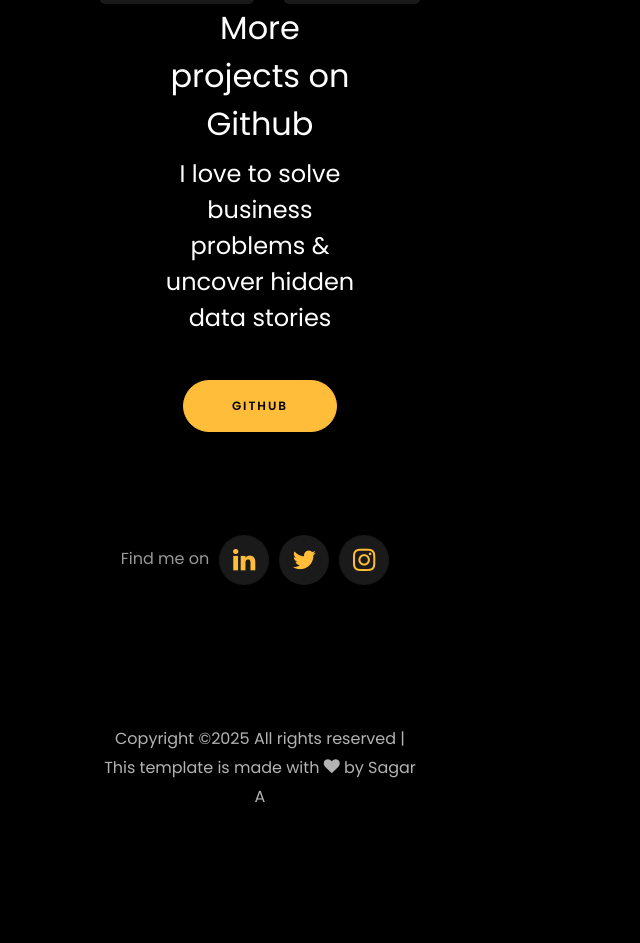
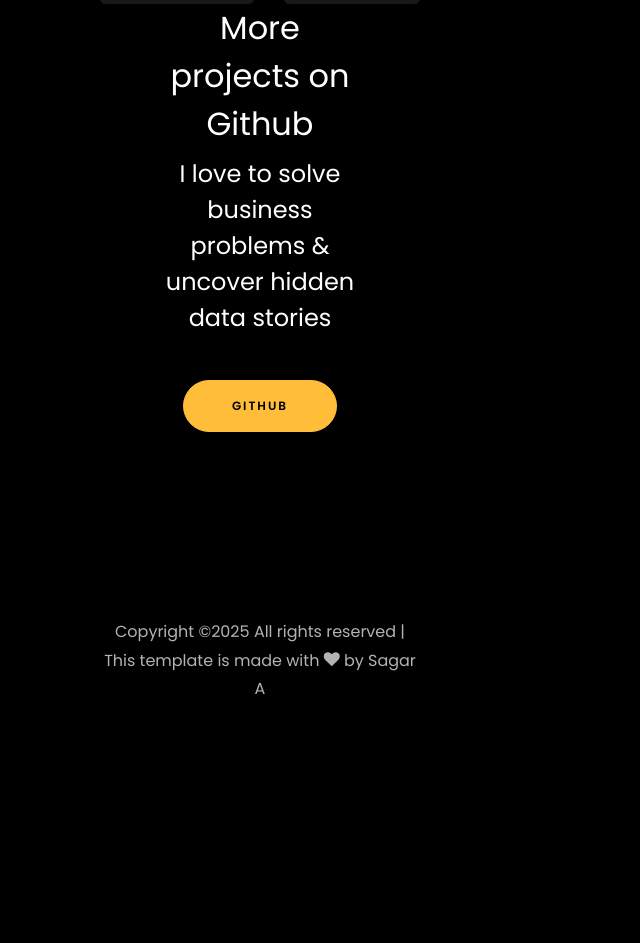
Before and after one commit to Iamsagar06/iamsagar.github.io, a plain HTML site: page index.html in a window 1280 px wide. Shown: the part 3083-4026 px from the top of the page, without its empty margins (0-640 px from the left). Drawn offline with Linux system fonts and the light colour scheme; files whose address does not match are found by name.

Commit message:
Update index.html

```diff
--- a/index.html
+++ b/index.html
@@ -577,17 +577,17 @@
 					<!-- <h2>Have a<span> Question?  </span> <a href="https://forms.gle/uLaTShUKXraAvHJ77" class="btn btn-primary py-3 px-5">Click Here</a> </h2>
 				</div> -->
 			<!-- </div> -->
-				<br>
+				<!-- <br>
 					<ul class="ftco-footer-social list-unstyled d-flex justify-content-center align-items-center mb-0">
 					  <li class="ftco-animate normal-txt">Find me on  </li>
-					  <!-- <li class="ftco-animate"><a href="https://www.youtube.com/@RishabhMishraOfficial"><span class="icon-youtube"></span></a></li> -->
+					 <li class="ftco-animate"><a href="https://www.youtube.com/@RishabhMishraOfficial"><span class="icon-youtube"></span></a></li>
 					  <li class="ftco-animate"><a href="https://www.linkedin.com/in/sri-sagar-a-60a184271/"><span class="icon-linkedin"></span></a></li>
 					  <li class="ftco-animate"><a href="https://twitter.com/iamsagar_06"><span class="icon-twitter"></span></a></li>
-					  <!-- <li class="ftco-animate"><a href="https://twitter.com/"><span class="icon-facebook"></span></a></li> -->
-				      <li class="ftco-animate"><a href="https://www.instagram.com/iamsagar_06/"> <span class="icon-instagram"></span></a></li>
+					  <li class="ftco-animate"><a href="https://twitter.com/"><span class="icon-facebook"></span></a></li> -->
+				      <!-- <li class="ftco-animate"><a href="https://www.instagram.com/iamsagar_06/"> <span class="icon-instagram"></span></a></li>
 					</ul>
 				<br>
-		   </div>
+		   </div> -->
    </div>
  </section>
 
```
